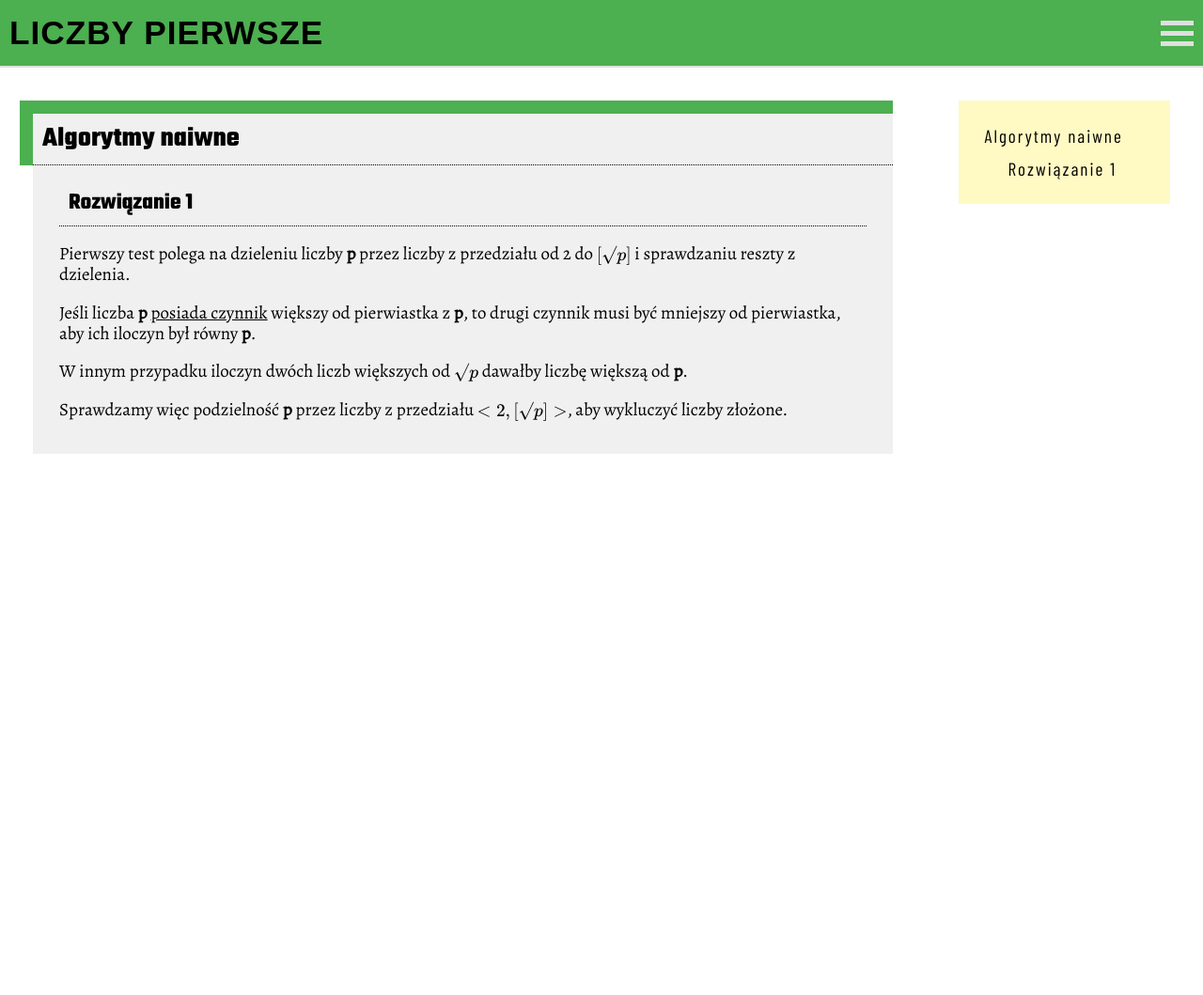
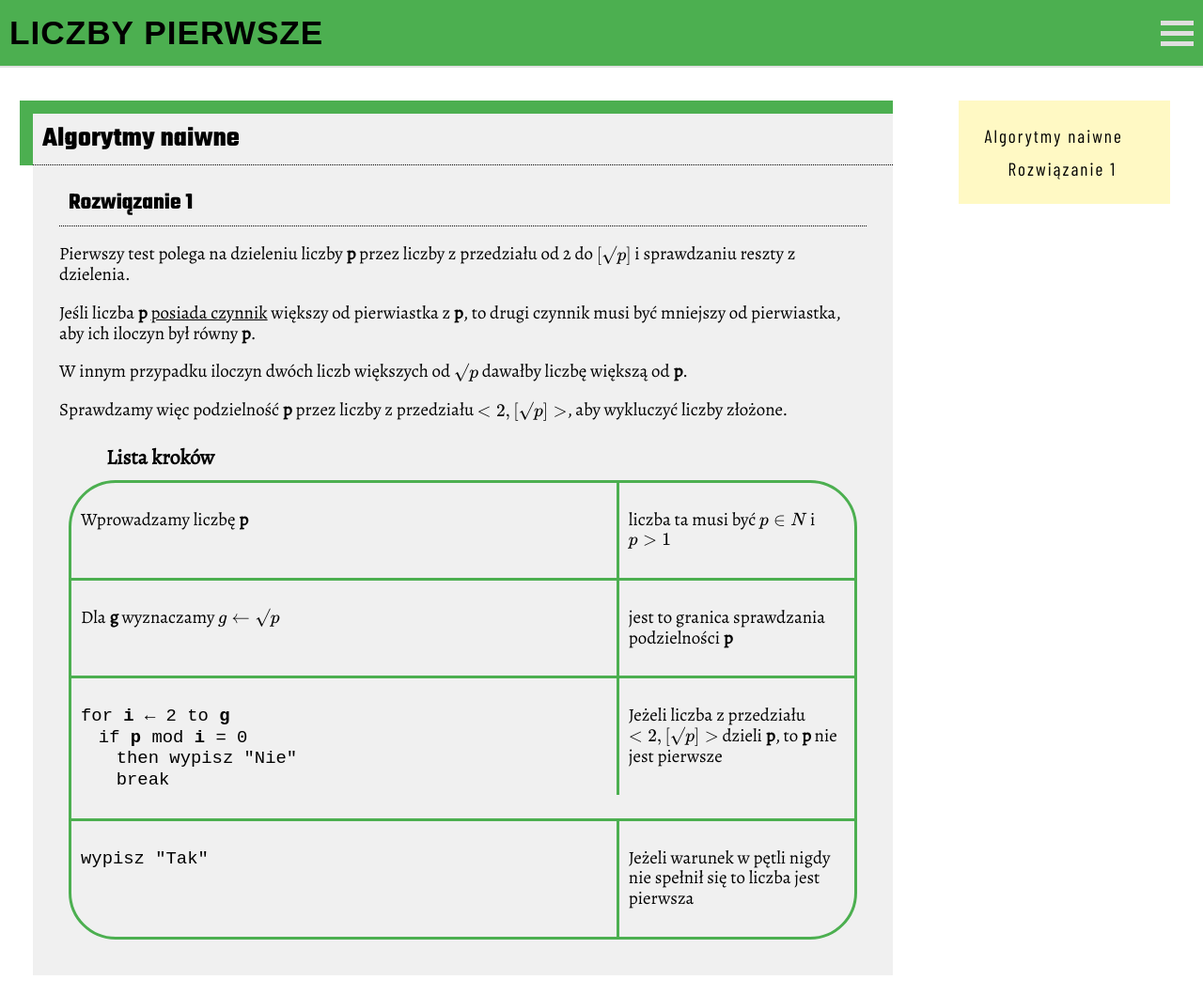
Before and after one commit to mgorzanski/liczby-pierwsze, a Jekyll site: the page built from algorytmy-naiwne.html, in a window 1280 px wide. Shown: the whole page at 94% size. Built offline with Jekyll 4.4.1, drawn with Linux system fonts in a browser that asks for light colours; some web fonts are replaced; formulas are drawn with MathJax 3; before the commit the page ends 900 px from its top, so only the background shows below that.

Commit message:
add step by step guide

```diff
--- a/_config.yml
+++ b/_config.yml
@@ -25,8 +25,6 @@ github_username:
 # Build settings
 markdown: kramdown
 theme: minima
-plugins:
-  - jekyll-feed
 
 exclude:
   - node_modules
--- a/algorytmy-naiwne.html
+++ b/algorytmy-naiwne.html
@@ -14,6 +14,51 @@ path: "."
                     <p>Jeśli liczba <strong>p</strong> <span class="tooltip" title="Czyli liczbę pierwszą, która dzieli ją bez reszty">posiada czynnik</span> większy od pierwiastka z <strong>p</strong>, to drugi czynnik musi być mniejszy od pierwiastka, aby ich iloczyn był równy <strong>p</strong>.</p>
                     <p>W innym przypadku iloczyn dwóch liczb większych od $\surd p$ dawałby liczbę większą od <strong>p</strong>.</p>
                     <p>Sprawdzamy więc podzielność <strong>p</strong> przez liczby z przedziału $<2,\left[\surd p\right]>$, aby wykluczyć liczby złożone.</p>
+
+                    <div class="step-by-step-guide">
+                        <h3 class="step-by-step-guide__name">Lista kroków</h3>
+                        <ul class="step-by-step-guide__list">
+                            <li class="step-by-step-guide__item">
+                                <div class="step-by-step-guide__text">
+                                    <p>Wprowadzamy liczbę <strong>p</strong></p>
+                                </div>
+                                <div class="step-by-step-guide__explanation">
+                                    <p>liczba ta musi być $p\in N$ i $p>1$</p>
+                                </div>
+                            </li>
+                            <li class="step-by-step-guide__item">
+                                <div class="step-by-step-guide__text">
+                                    <p>Dla <strong>g</strong> wyznaczamy $g&larr;\surd p$</p>
+                                </div>
+                                <div class="step-by-step-guide__explanation">
+                                    <p>jest to granica sprawdzania podzielności <strong>p</strong></p>
+                                </div>
+                            </li>
+                            <li class="step-by-step-guide__item">
+                                <div class="step-by-step-guide__text">
+                                    <p>
+                                        <code>
+                                            for <strong>i</strong> &larr; 2 to <strong>g</strong>
+                                            <br>&emsp;if <strong>p</strong> mod <strong>i</strong> = 0
+                                            <br>&emsp;&emsp;then wypisz "Nie"
+                                            <br>&emsp;&emsp;break
+                                        </code>
+                                    </p>
+                                </div>
+                                <div class="step-by-step-guide__explanation">
+                                    <p>Jeżeli liczba z przedziału $<2,\left[\surd p\right]>$ dzieli <strong>p</strong>, to <strong>p</strong> nie jest pierwsze</p>
+                                </div>
+                            </li>
+                            <li class="step-by-step-guide__item">
+                                <div class="step-by-step-guide__text">
+                                    <p><code>wypisz "Tak"</code></p>
+                                </div>
+                                <div class="step-by-step-guide__explanation">
+                                    <p>Jeżeli warunek w pętli nigdy nie spełnił się to liczba jest pierwsza</p>
+                                </div>
+                            </li>
+                        </ul>
+                    </div>
                 </div>
             </article>
         </div>
--- a/assets/css/app.css
+++ b/assets/css/app.css
@@ -600,34 +600,37 @@ template {
 
 .step-by-step-guide {
   overflow: hidden;
-  border-radius: 50px;
-  background-color: #4CAF50; }
+  border-radius: 50px; }
 
 .step-by-step-guide__name {
   margin: 0;
-  padding: 8px 0 0 55px;
-  color: #efefef; }
+  padding: 8px 0 0 50px; }
 
 .step-by-step-guide__list {
   border-radius: 50px;
-  border: 2px solid #efefef;
+  border: 3px solid #4CAF50;
   list-style: none;
   margin: 10px;
-  padding: 0;
+  padding: 0; }
+
+.step-by-step-guide__item {
+  border-bottom: 3px solid #4CAF50;
   overflow: hidden; }
 
-.step-by-step-guide__item {
-  border-bottom: 1px solid #efefef;
-  overflow: hidden; }
+.step-by-step-guide__item:last-child {
+  border-bottom: 0; }
 
 .step-by-step-guide__text {
   float: left;
-  width: calc(70% - 1px);
-  border-right: 1px solid #efefef; }
+  width: calc(70% - 3px); }
 
 .step-by-step-guide__explanation {
   float: left;
-  width: 30%; }
+  width: 30%;
+  border-left: 3px solid #4CAF50; }
+
+.step-by-step-guide__text p, .step-by-step-guide__explanation p {
+  padding: 10px; }
 
 .header__hamburger-toggle {
   display: none; }
```
Also changed, not shown: _sass/index.scss (+14 -9 lines), 1 other file.
